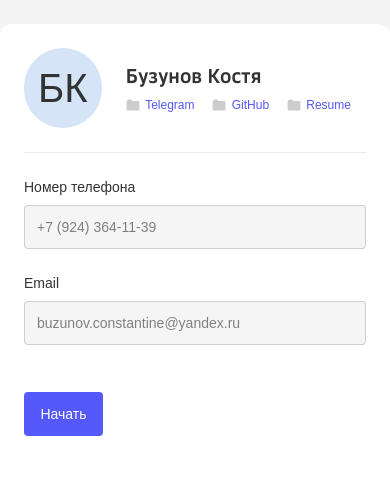
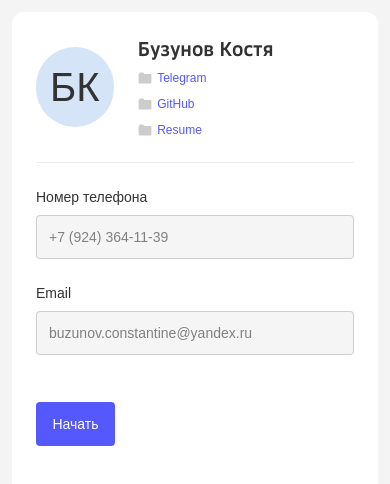
Before and after one commit to BKonstantine/cloud_test, a React (Vite) app: page / in a window 390 px wide. Shown: the top 484 px of the page. Built offline with nearby package versions, Linux system fonts and the light colour scheme; a web font is replaced by a local one.

Commit message:
style: change style app component and main-page

```diff
--- a/src/components/app/app.module.css
+++ b/src/components/app/app.module.css
@@ -1,5 +1,12 @@
 .app {
-  padding-top: 24px;
+  padding: 24px;
+  box-sizing: border-box;
   display: flex;
   justify-content: center;
 }
+
+@media screen and (max-width: 768px) {
+  .app {
+    padding: 12px;
+  }
+}
--- a/src/pages/main-page/main-page.module.css
+++ b/src/pages/main-page/main-page.module.css
@@ -61,6 +61,13 @@
   gap: 17.6px;
 }
 
+@media screen and (max-width: 425px) {
+  .profile__links {
+    flex-direction: column;
+    gap: 10px;
+  }
+}
+
 .info {
   display: flex;
   flex-direction: column;
```
